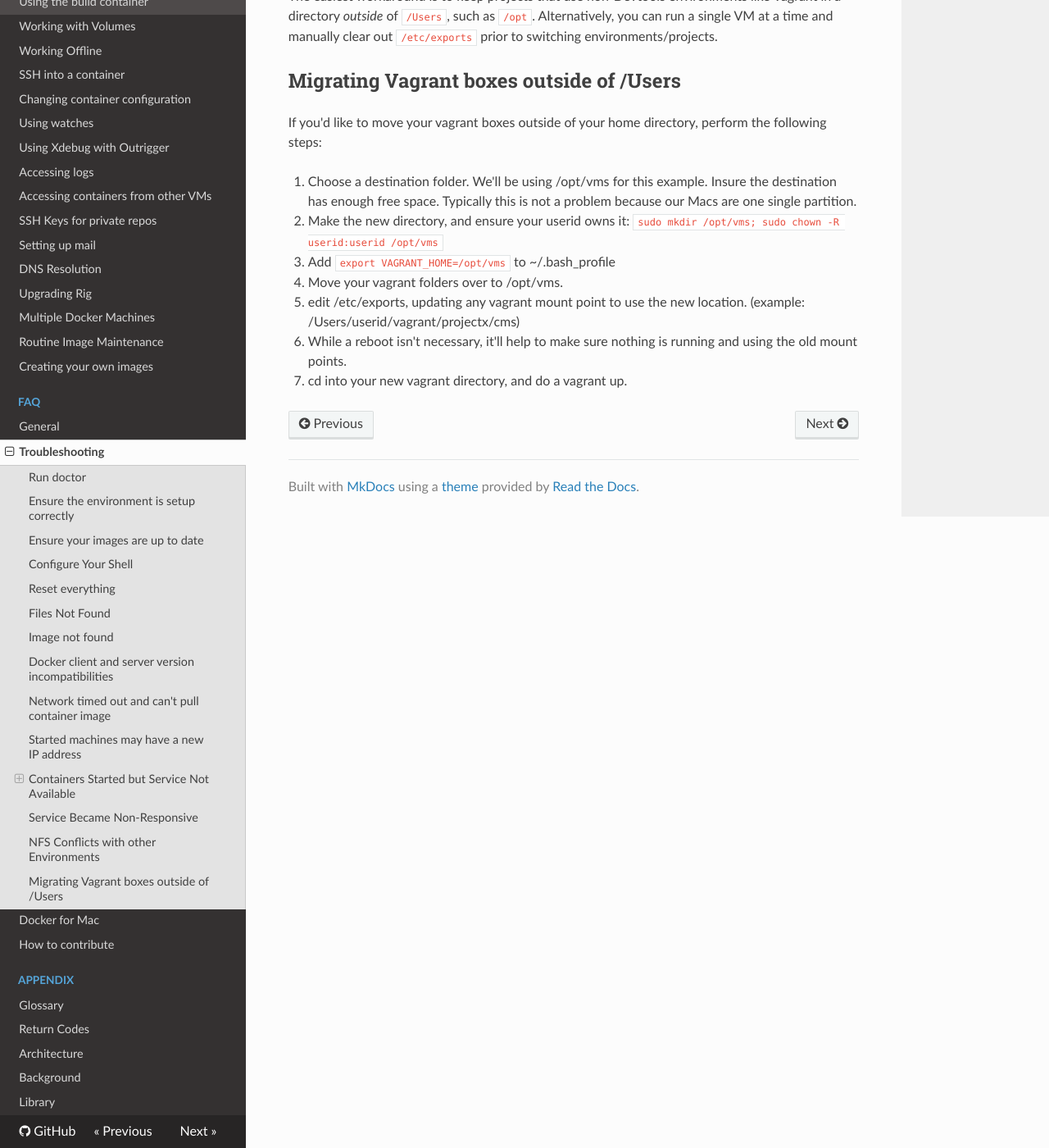
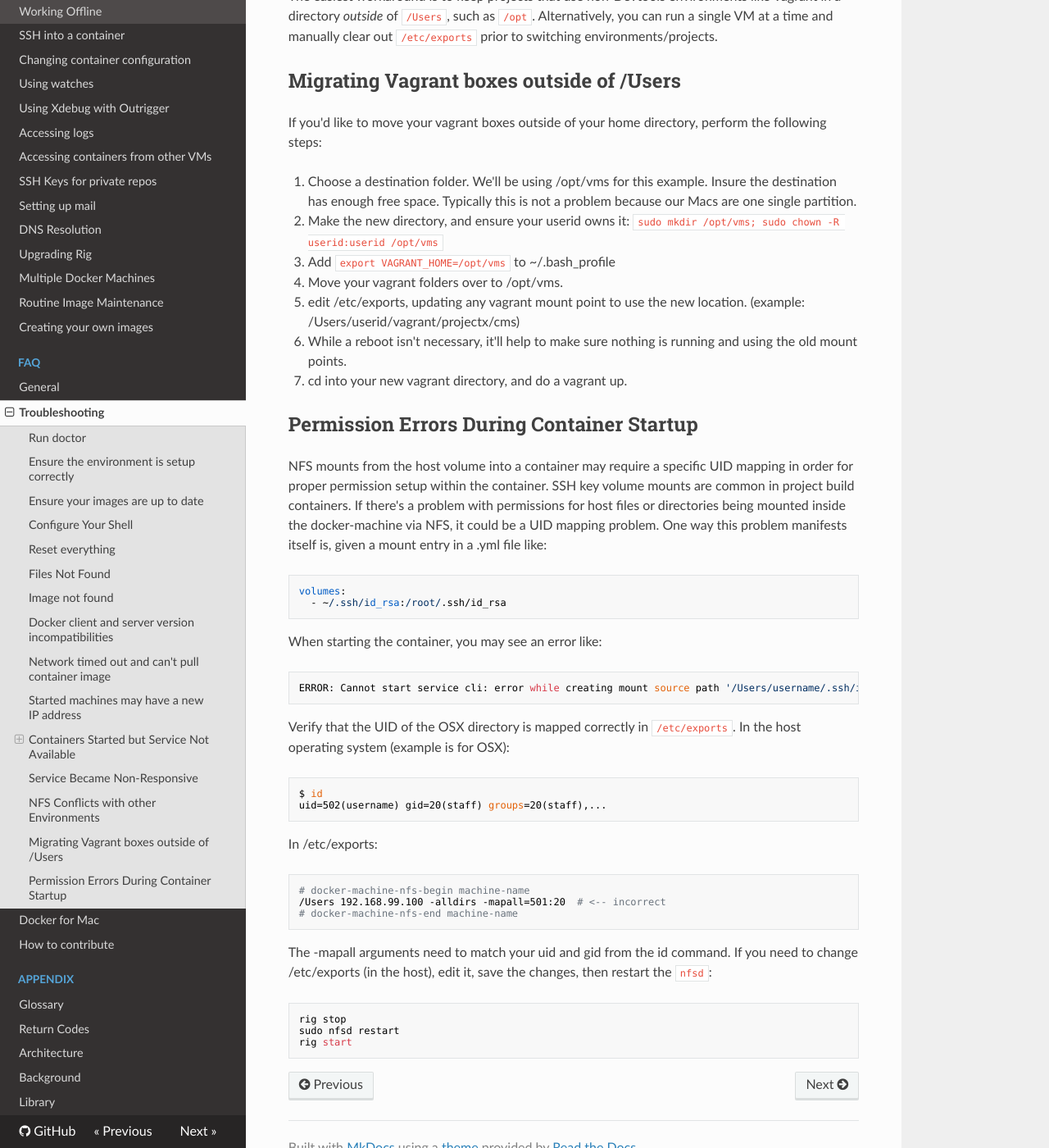
Before and after one commit to phase2/outrigger-docs, an MkDocs documentation site: the page built from docs/faq/troubleshooting.md, in a window 1280 px wide and 1400 px high, scrolled down 5752 px. Shown: the whole window at 82% size. Built offline with MkDocs 1.6.1, drawn with Linux system fonts in a browser that asks for light colours; nearby versions of some CDN libraries; old or Windows-style settings are respelled for this version of MkDocs.

Commit message:
Add permissions troubleshooting (#24)
* Add permissions troubleshooting

* Tweak permissions troubleshooting

```diff
--- a/docs/faq/troubleshooting.md
+++ b/docs/faq/troubleshooting.md
@@ -240,3 +240,31 @@
 1. edit /etc/exports, updating any vagrant mount point to use the new location.  (example: /Users/userid/vagrant/projectx/cms)
 1. While a reboot isn't necessary, it'll help to make sure nothing is running and using the old mount points.
 1. cd into your new vagrant directory, and do a vagrant up.
+
+## Permission Errors During Container Startup
+
+NFS mounts from the host volume into a container may require a specific UID mapping in order for proper permission setup within the container. SSH key volume mounts are common in project build containers. If there's a problem with permissions for host files or directories being mounted inside the docker-machine via NFS, it could be a UID mapping problem. One way this problem manifests itself is, given a mount entry in a .yml file like:
+
+    volumes:
+      - ~/.ssh/id_rsa:/root/.ssh/id_rsa
+
+When starting the container, you may see an error like:
+
+    ERROR: Cannot start service cli: error while creating mount source path '/Users/username/.ssh/id_rsa': mkdir /Users/username/.ssh/id_rsa: permission denied
+
+Verify that the UID of the OSX directory is mapped correctly in `/etc/exports`.  In the host operating system (example is for OSX):
+
+    $ id
+    uid=502(username) gid=20(staff) groups=20(staff),...
+
+In /etc/exports:
+
+    # docker-machine-nfs-begin machine-name
+    /Users 192.168.99.100 -alldirs -mapall=501:20  # <-- incorrect
+    # docker-machine-nfs-end machine-name
+
+The -mapall arguments need to match your uid and gid from the id command.  If you need to change /etc/exports (in the host), edit it, save the changes, then restart the `nfsd`:
+
+    rig stop
+    sudo nfsd restart
+    rig start
```
